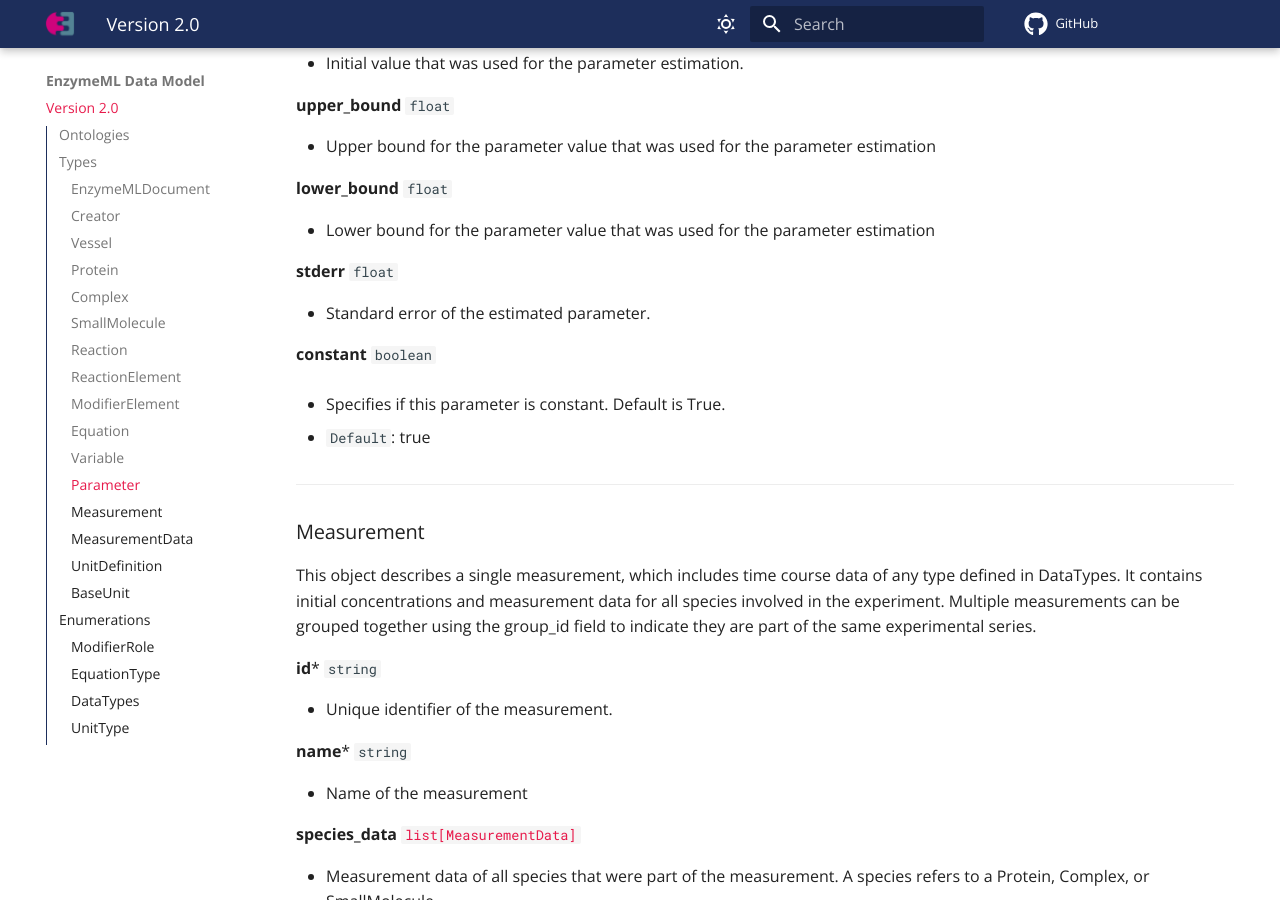
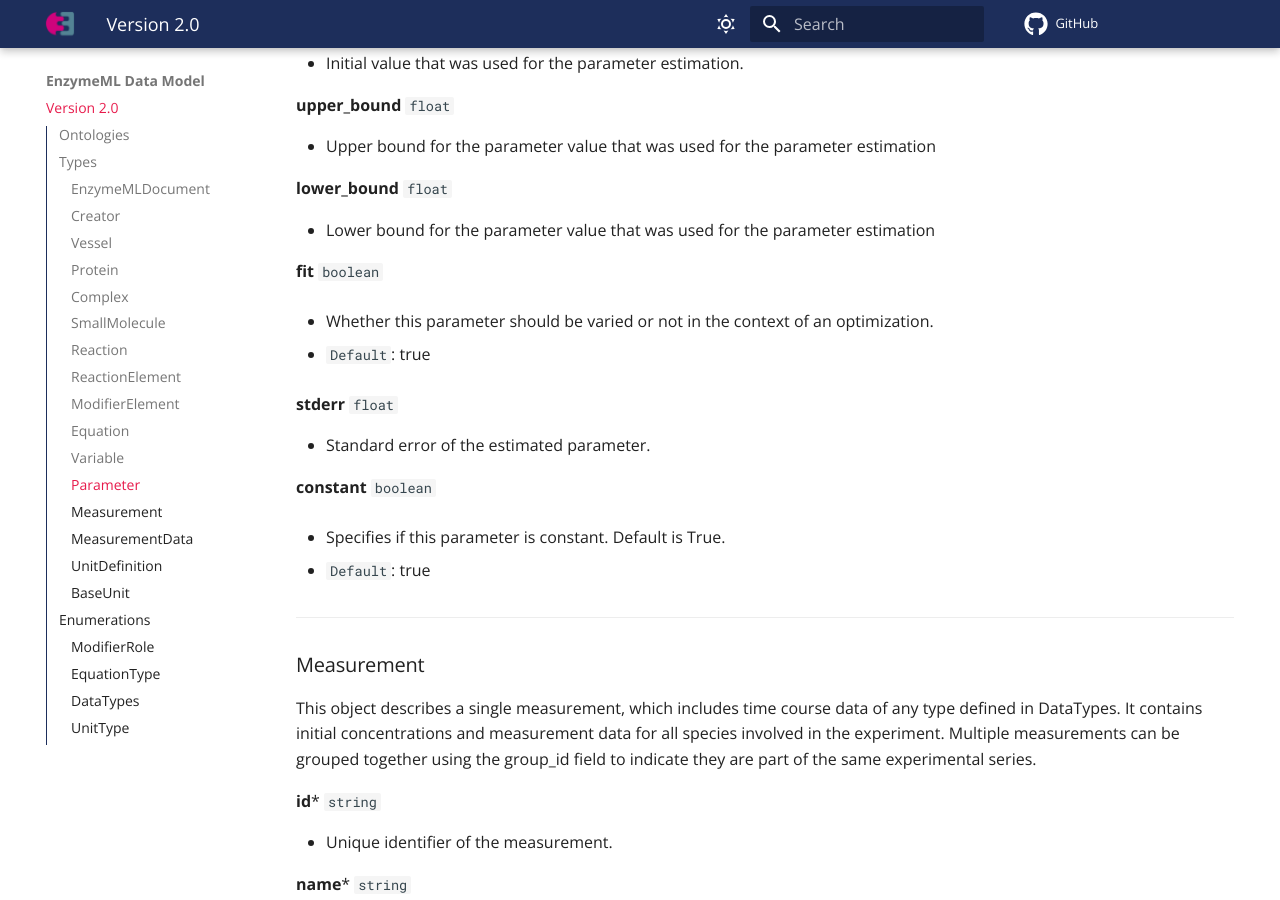
Before and after one commit to EnzymeML/enzymeml-specifications, an MkDocs documentation site: the page built from docs/versions/v2.md, in a window 1280 px wide and 900 px high, scrolled down 8724 px. Built offline with MkDocs 1.6.1 and Material for MkDocs 9.7.7, drawn with Linux system fonts in a browser that asks for light colours; comment, search, counter and statistics services are not loaded.

Commit message:
Add 'fit' attribute to Parameter schema
Introduces a 'fit' boolean attribute to the Parameter object across documentation, diagrams, and all schema definitions (YAML, GraphQL, JSON, Proto, XSD). This attribute indicates whether a parameter should be varied during optimization, with a default value of true. Also updates minor documentation and schema formatting for consistency.

```diff
--- a/docs/versions/v2.md
+++ b/docs/versions/v2.md
@@ -75,8 +75,8 @@ This page provides comprehensive information about the structure and components
 
 
 ## Ontologies
+- [schema](https://schema.org/)
 - [OBO](http://purl.obolibrary.org/obo/)
-- [schema](https://schema.org/)
 
 
 ## Types
@@ -389,7 +389,7 @@ __modifiers__ [`list[ModifierElement]`](#modifierelement)
 ------
 
 ### ReactionElement
-This object is part of the  object and describes a species (SmallMolecule, Protein, Complex) participating in the reaction. The stochiometry is of the species is specified in the  field, whereas negative values indicate that the species is a reactant and positive values indicate that the species is a product of the reaction.
+This object is part of the object and describes a species (SmallMolecule, Protein, Complex) participating in the reaction. The stochiometry is of the species is specified in the field, whereas negative values indicate that the species is a reactant and positive values indicate that the species is a product of the reaction.
 
 __species_id__* `string`
 
@@ -506,6 +506,12 @@ __lower_bound__ `float`
 
 - Lower bound for the parameter value that was used for the parameter estimation
 
+
+__fit__ `boolean`
+
+- Whether this parameter should be varied or not in the context of an optimization.
+
+- `Default`: true
 
 __stderr__ `float`
 
```
Also changed, not shown: diagrams/v2.md (+1 -0 lines), 5 other files.
